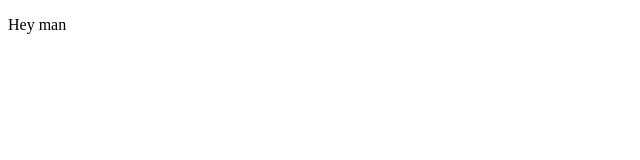
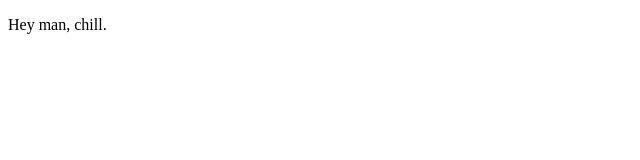
Before and after one commit to tanyongaun/VCS, a plain HTML site: page index.html in a window 1280 px wide. Shown: the full height of the page, 0-640 px from the left. Drawn offline with Linux system fonts and the light colour scheme.

Commit message:
testing 1

```diff
--- a/index.html
+++ b/index.html
@@ -2,6 +2,6 @@
 
 <head>
     <p>
-        Hey man
+        Hey man, chill.
     </p>
 </head>
```
